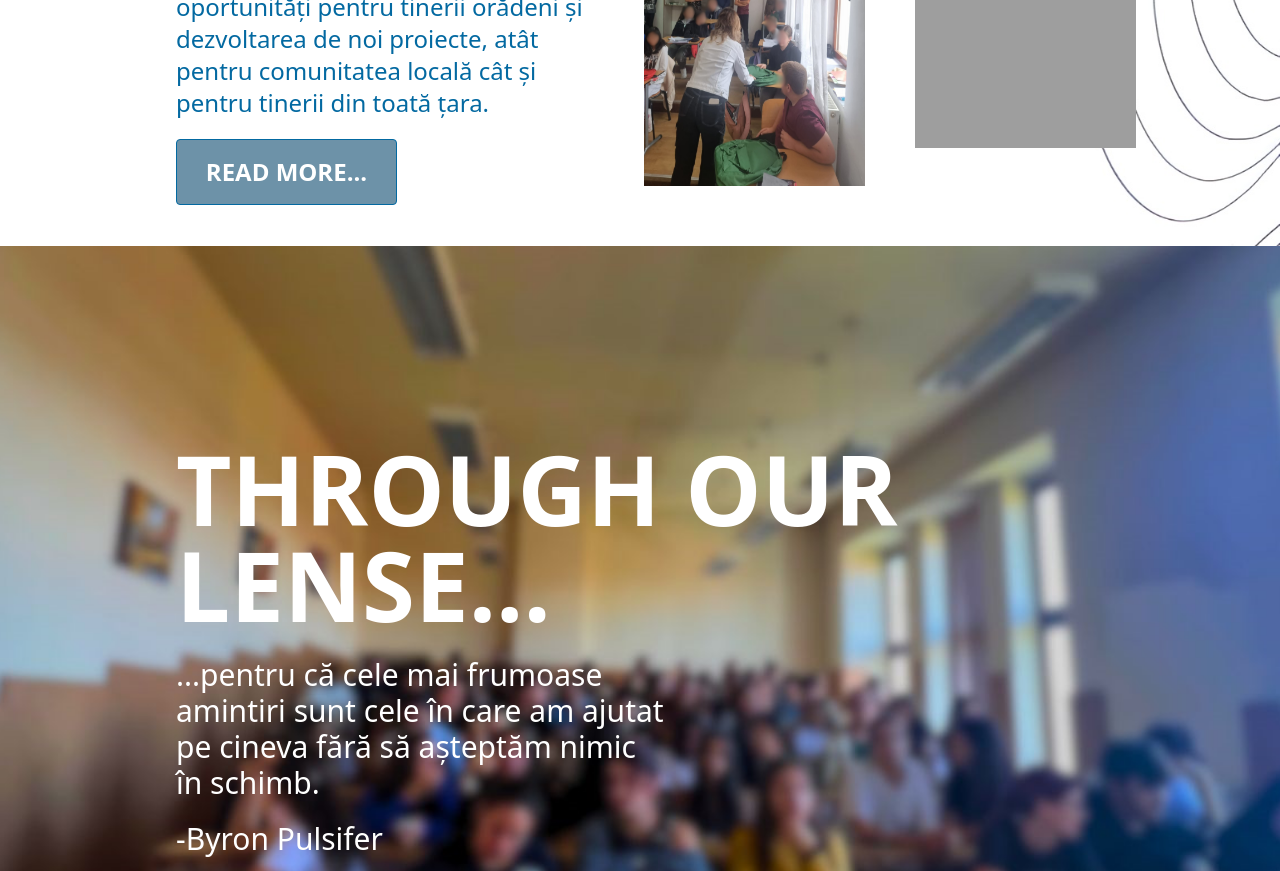
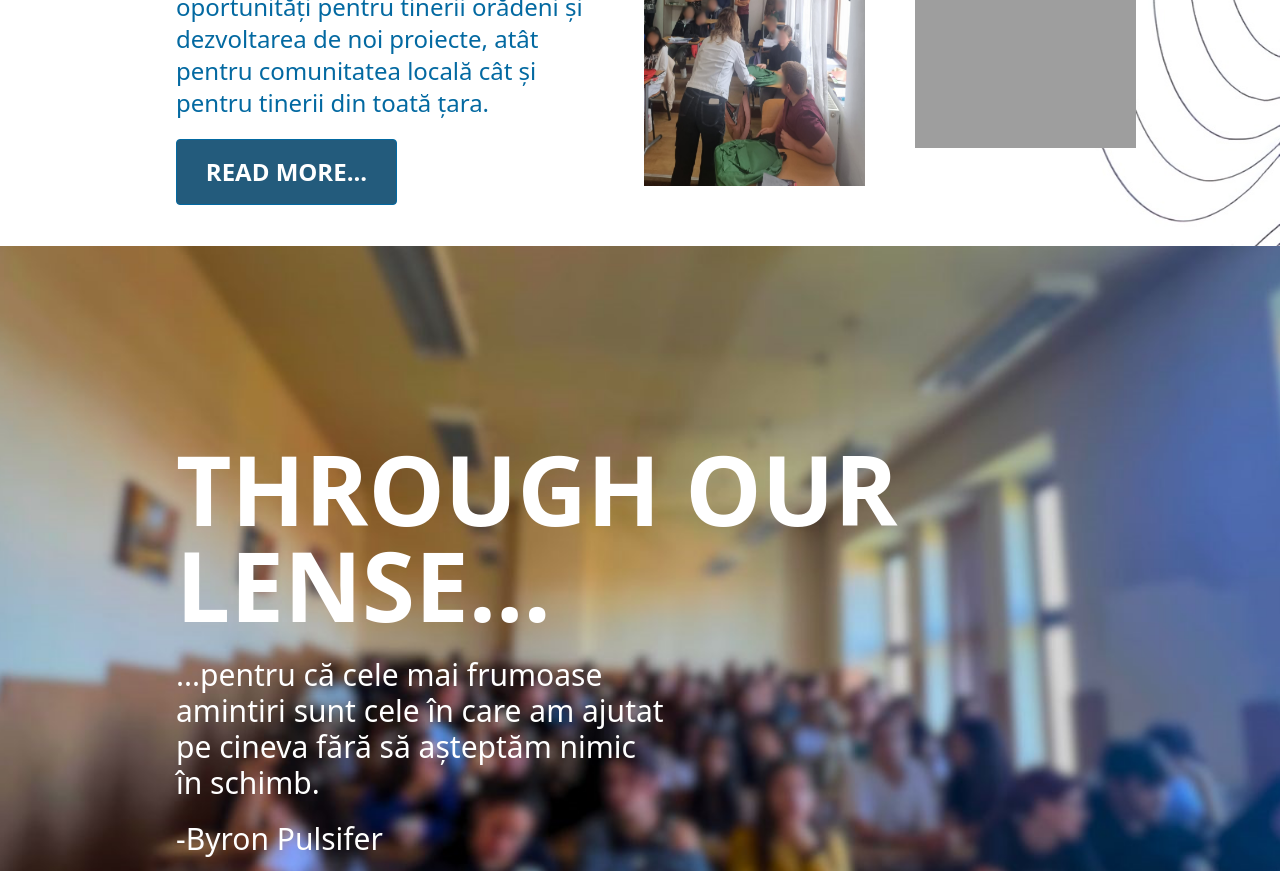
Before and after one commit to insertokername/itc, a Next.js app: page / in a window 1280 px wide. Shown: the part 1380-2251 px from the top of the page. Built offline with nearby package versions, Linux system fonts and the light colour scheme; grey boxes are pictures that could not be loaded.

Commit message:
bigger text

```diff
--- a/pages/index.js
+++ b/pages/index.js
@@ -50,13 +50,13 @@ export default function Home() {
         <div className="px-4 pt-10 max-w-[95%] md:max-w-[80%]  mx-auto md:pt-16">
           <div className="grid grid-cols-1 xl:grid-cols-2 gap-x-2 text-center items-center font-medium text-sky-700">
             <div className="grid grid-cols-1 items-center">
-              <div className="font-[800] text-3xl xl:text-3xl xl:ml-[2rem] xl:mr-[5%] mb:text-left xl:text-6xl text-left">
+              <div className="font-[800] text-4xl xl:text-3xl xl:ml-[2rem] xl:mr-[5%] mb:text-left xl:text-6xl text-left">
                 ABOUT US
               </div>
               <div className="pt-5 font-[400] text-xl md:text-2xl xl:ml-[2rem] xl:mr-[5%] text-left">
                 Clubul Interact Oradea este o organizație non-profit care aparține de clubul Rotary Oradea, cu peste 10 ani de activitate în crearea de noi oportunități pentru tinerii orădeni și dezvoltarea de noi proiecte, atât pentru comunitatea locală cât și pentru tinerii din toată țara.
               </div>
-              <button className="xl:text-2xl justify-self-start text-left py-[1rem] px-[1.8rem] xl:ml-[2rem] mt-5 bg-sky-900 bg-opacity-60 hover:bg-sky-700 hover:bg-opacity-65 text-white font-bold border border-sky-700 rounded">READ MORE...</button>
+              <button className="xl:text-2xl justify-self-start text-left py-[1rem] px-[1.8rem] xl:ml-[2rem] mt-5 bg-sky-900 bg-opacity-90 hover:bg-sky-700 hover:bg-opacity-70 text-white font-bold border border-sky-700 rounded">READ MORE...</button>
             </div>
             {/* <div className="align-middle">
               caca
```
